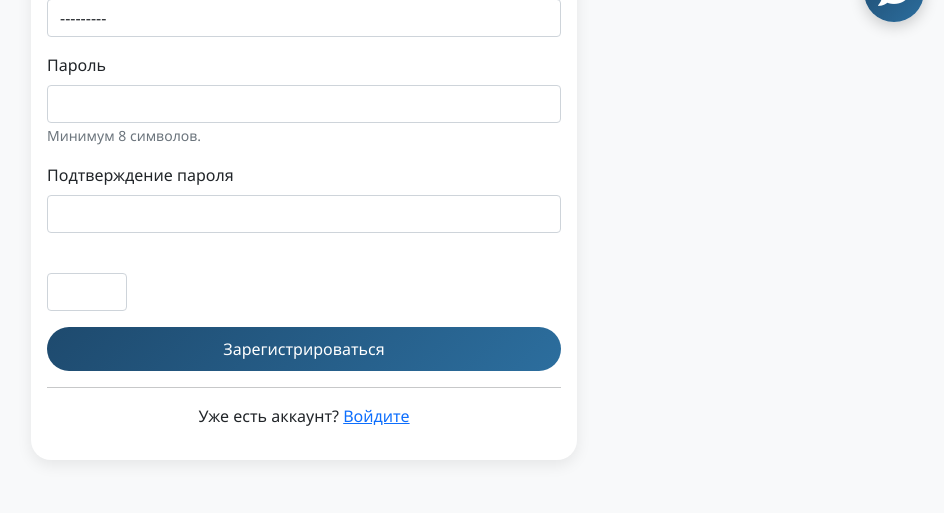
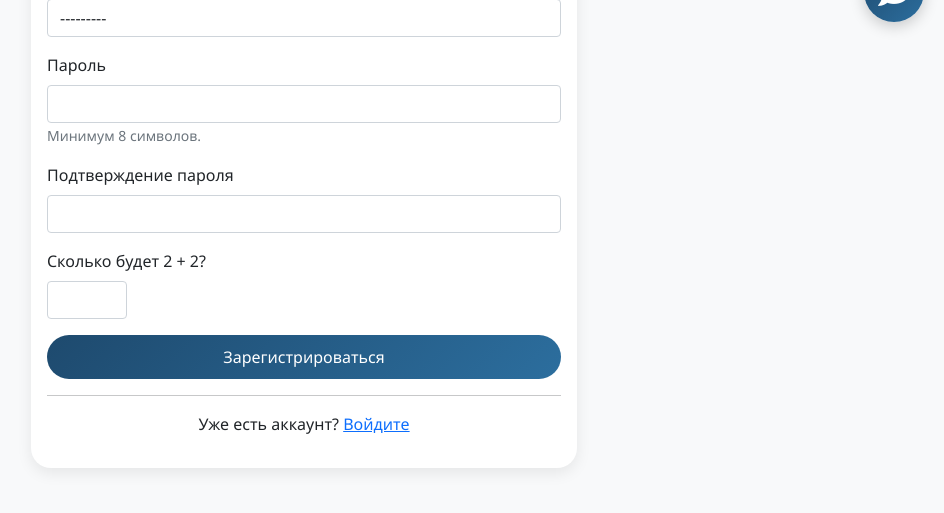
Before and after one commit to siemenssssssss/domservice, a Django app: template templates/registration/register.html in a window 1280 px wide. Shown: the part 758-1271 px from the top of the page, without its empty margins (336-1280 px from the left). Run offline with Django 5.2, Linux system fonts and the light colour scheme; the template is opened without the code that fills it: values that come from a table or form of the project are taken from there, others are empty; tables that the repository leaves empty hold one stand-in row (values such as "Sample post"); parts of the project's set-up code (start-up, migrations or seed data) failed here and were passed over.

Commit message:
Update register.html

```diff
--- a/templates/registration/register.html
+++ b/templates/registration/register.html
@@ -11,10 +11,6 @@
                 <div class="card-body">
                     <form method="post">
                         {% csrf_token %}
-
-                        <!-- Скрытые поля для каптчи -->
-                        {{ form.captcha_num1 }}
-                        {{ form.captcha_num2 }}
 
                         <div class="mb-3">
                             <label class="form-label">Имя пользователя</label>
@@ -69,7 +65,7 @@
                         </div>
 
                         <div class="mb-3">
-                            <label class="form-label">{{ form.captcha_answer.label }}</label>
+                            <label class="form-label">Сколько будет 2 + 2?</label>
                             <input type="number" name="captcha_answer" class="form-control" style="width: 80px;" required>
                         </div>
 
```
